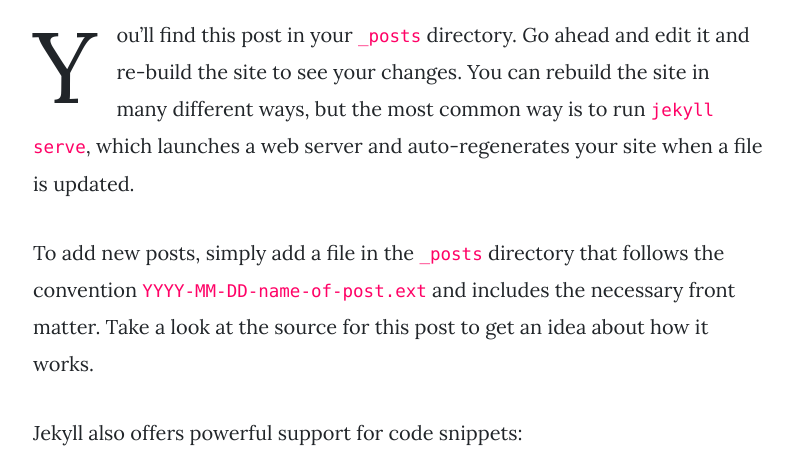
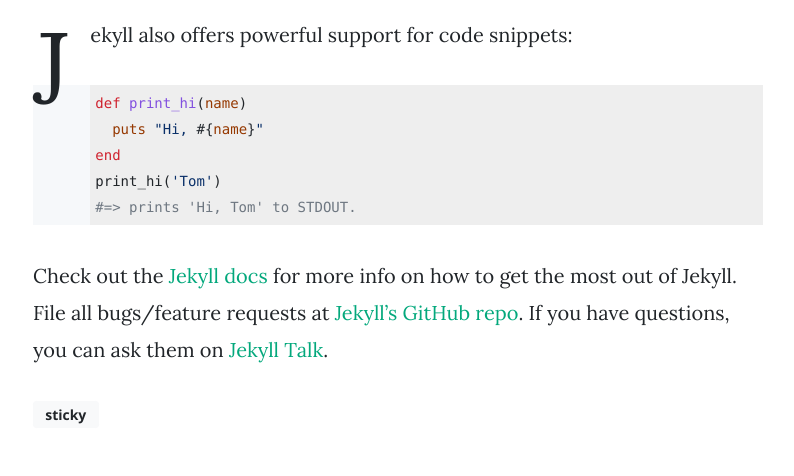
Before and after one commit to rogJohn01/rogJohn01.github.io, a Jekyll site: the page built from _posts/2023-06-23-ps_baekjoon1.md, in a window 1280 px wide and 900 px high, cut to the strip 424-900 px from the top of the window. Shown: the whole strip, without its empty margins (242-1036 px from the left). Built offline with Jekyll 4.4.1, drawn with Linux system fonts in a browser that asks for light colours; nearby versions of some CDN libraries.

Commit message:
updating sticky

```diff
--- a/_posts/2023-06-23-ps_baekjoon1.md
+++ b/_posts/2023-06-23-ps_baekjoon1.md
@@ -3,10 +3,10 @@
 title:  "baekjoon- 로봇 "
 categories: [ ps , baekjoon ]
 image: assets/images/baekjoon_image1.jpg
+tags: [sticky]
+
 ---
-You’ll find this post in your `_posts` directory. Go ahead and edit it and re-build the site to see your changes. You can rebuild the site in many different ways, but the most common way is to run `jekyll serve`, which launches a web server and auto-regenerates your site when a file is updated.
 
-To add new posts, simply add a file in the `_posts` directory that follows the convention `YYYY-MM-DD-name-of-post.ext` and includes the necessary front matter. Take a look at the source for this post to get an idea about how it works.
 
 Jekyll also offers powerful support for code snippets:
 
```
Also changed, not shown: _posts/2023-06-22-lang_kotlin.md (+0 -2 lines), _posts/2023-06-23-ps_leetcode.md (+0 -1 lines).
